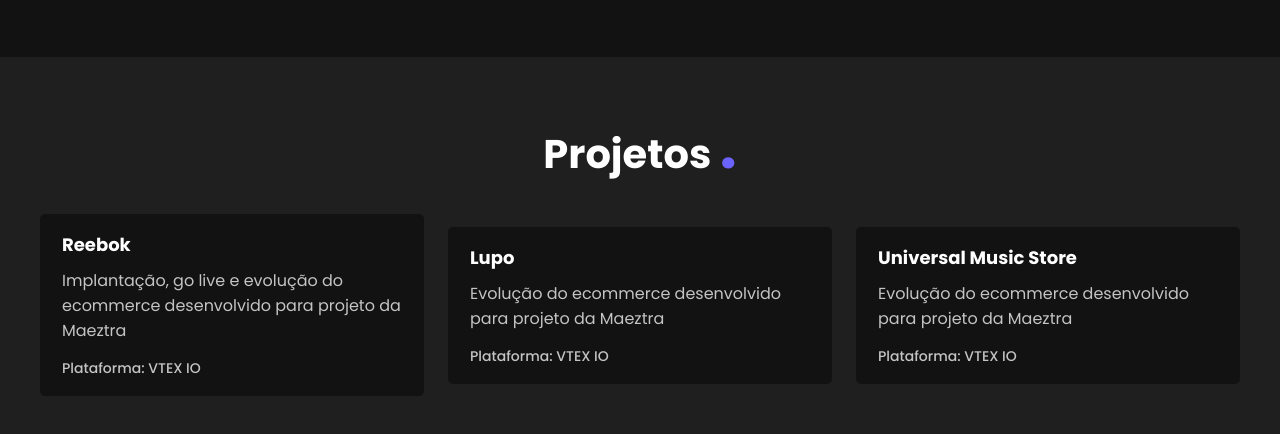
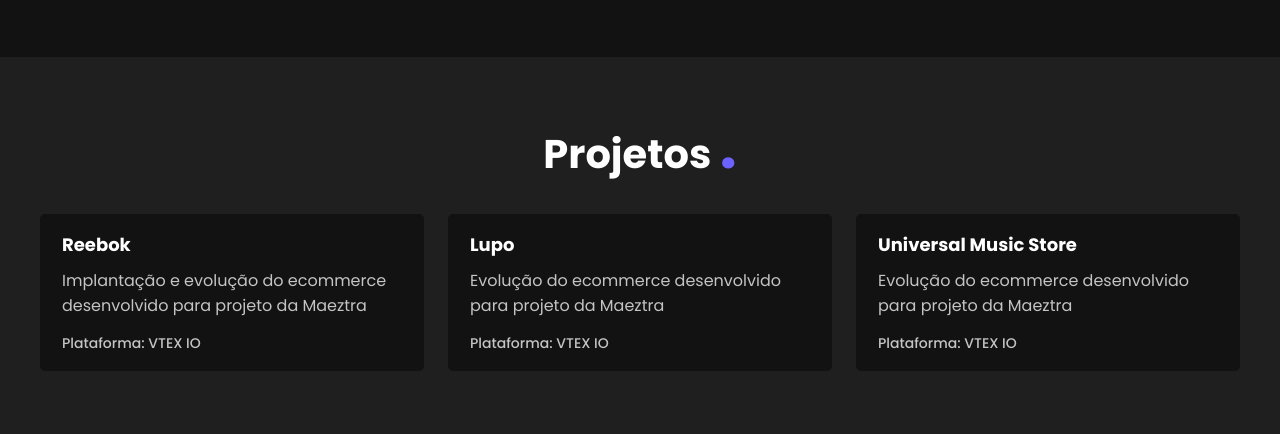
Before and after one commit to guipessato/portfolio-new, a website: page public/index.html in a window 1280 px wide. Shown: the part 939-1373 px from the top of the page. Drawn offline with nearby package versions, Linux system fonts and the light colour scheme.

Commit message:
feat: att projects

```diff
--- a/public/index.html
+++ b/public/index.html
@@ -284,7 +284,7 @@
                     target="_blank" rel="noopener noreferrer" class="projects__item delayMediumReveal intervalCardReveal">
                         <h3>Reebok</h3>
                         <p>
-                            Implantação, go live e evolução do ecommerce desenvolvido para projeto da Maeztra<br />
+                            Implantação e evolução do ecommerce desenvolvido para projeto da Maeztra<br />
                         </p>
                         <span>Plataforma: VTEX IO</span>
                     </a>
@@ -469,6 +469,7 @@
                             <img src="../src/assets/icons/react.png" width="64px" height="64px" alt="ícone do React"
                                 class="skills__image" />
                         </li>
+                        <li class="skills__card"></li>
                     </ul>
                 </div>
             </div>
```
